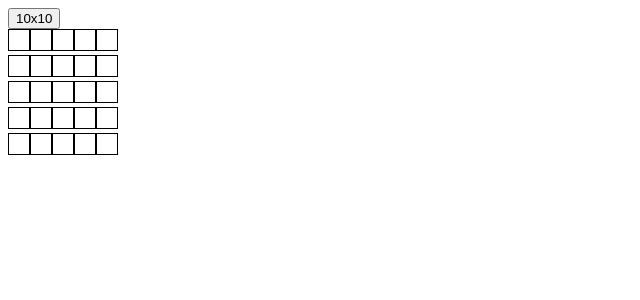
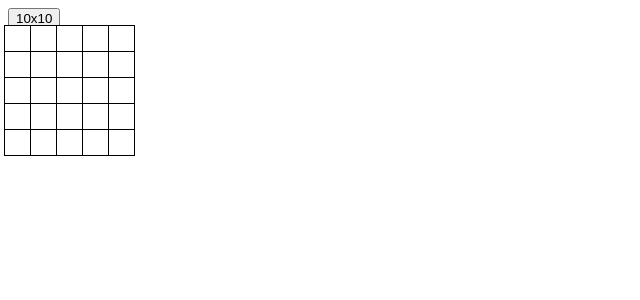
Before and after one commit to emeremikwu/Path-Finders, a React (Vite) app: page / in a window 1280 px wide. Shown: the top 300 px of the page, without its empty margins (0-640 px from the left). Built offline with nearby package versions, Linux system fonts and the light colour scheme.

Commit message:
added css to make grid look a bit nicer. Modified logic to remove unncecessary borders

```diff
--- a/src/AlgorithmVisualizer/Grid.tsx
+++ b/src/AlgorithmVisualizer/Grid.tsx
@@ -73,15 +73,22 @@ function Grid(props: PropsWithChildren<GridProps>) {
       <button onClick={() => { setDimension({ rows: 10, cols: 10 }) }}>10x10</button>
       <div id="grid-container">
         {
-          gridNodes.map((row, rowIndex) => {
+          gridNodes.map((columns, rowIndex) => {
             const keyRef = `row-${rowIndex.toString()}`
             return (
-              <div key={keyRef} id={keyRef}>
+              <div className="row" key={keyRef} id={keyRef} >
                 {
-                  row.map((node, colIndex) => {
+                  columns.map((node, colIndex) => {
                     const indexRef = `${rowIndex.toString()}:${colIndex.toString()}`
                     return (
-                      <Node key={indexRef} id={indexRef}>{node}</Node>
+                      <Node
+                        key={indexRef}
+                        id={indexRef}
+                        endOfRow={rowIndex === gridNodes.length-1}
+                        endOfCol={colIndex === columns.length-1}
+                      >
+                        {node}
+                      </Node>
                     )
                   })
                 }
--- a/src/AlgorithmVisualizer/Node.css
+++ /dev/null
@@ -1,10 +0,0 @@
-.node {
-    display: inline-block;
-    width: 20px;
-    height: 20px;
-    border: 1px solid black;
-    background-color: white;
-    margin: 0;
-    padding: 0;
-    transition: background-color 0.2s;
-}
--- a/src/AlgorithmVisualizer/Node.tsx
+++ b/src/AlgorithmVisualizer/Node.tsx
@@ -1,16 +1,22 @@
 import { PropsWithChildren } from 'react'
-
-import './Node.css'
 
 interface NodeProps {
   id: string | undefined
+  endOfRow?: boolean
+  endOfCol?: boolean
 }
 
 function Node(props: PropsWithChildren<NodeProps>) {
-  const { id, children } = props
+  const { id, children, endOfRow, endOfCol } = props
+
+
+  const endOfRowClass = endOfRow ? " endOfRow" : ""
+  const endOfColClass = endOfCol ? " endOfCol" : ""
+
+  const nodeClass = `node${endOfRowClass}${endOfColClass}`
 
   return (
-    <div className='node' id={id}>{children}</div>
+    <div className={nodeClass} id={id}>{children}</div>
   )
 }
 
--- a/src/AlgorithmVisualizer/index.tsx
+++ b/src/AlgorithmVisualizer/index.tsx
@@ -1,4 +1,5 @@
-import Grid from "./Grid"
+import Grid from './Grid'
+import '../styles/Grid.css'
 
 function AlgorithmVisualizer() {
   return (
--- /dev/null
+++ b/src/styles/Grid.css
@@ -0,0 +1,24 @@
+.node {
+  display: inline-block;
+  width: 25px;
+  height: 25px;
+  /* border: 1px solid black; */
+  border-top: 1px solid black;
+  border-left: 1px solid black;
+  background-color: white;
+  margin: 0;
+  padding: 0;
+  /* transition: background-color 0.2s; */
+}
+
+.node.endOfCol {
+  border-right: 1px solid black;
+}
+
+.node.endOfRow {
+  border-bottom: 1px solid black;
+}
+
+.row {
+  margin: -4px
+}
```
